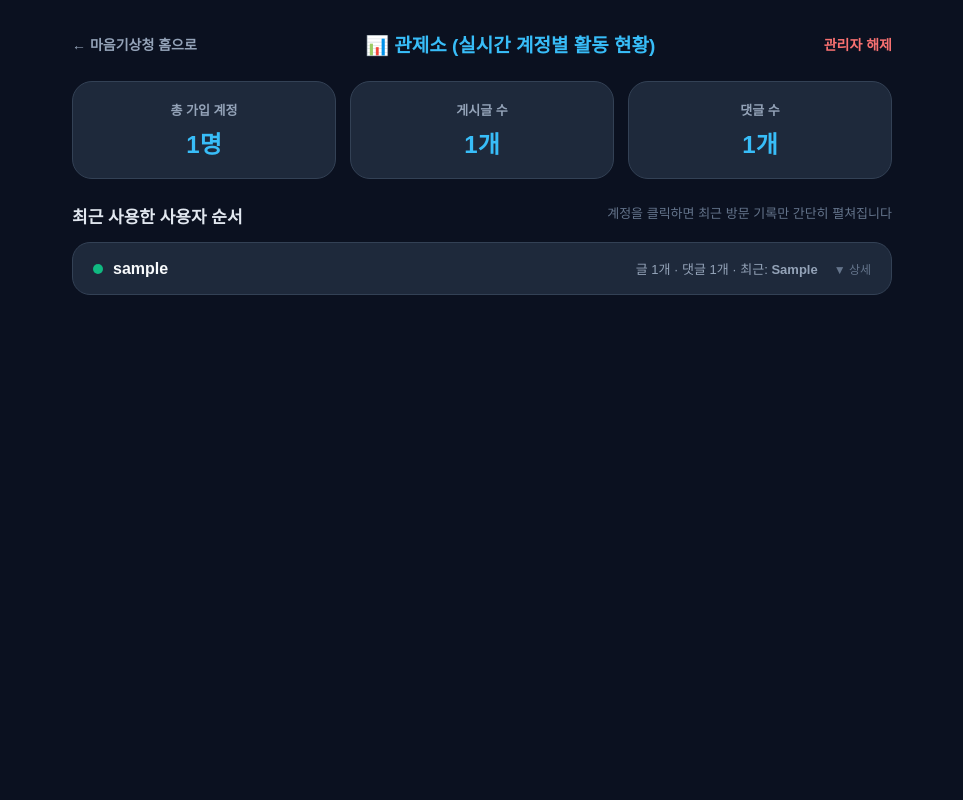
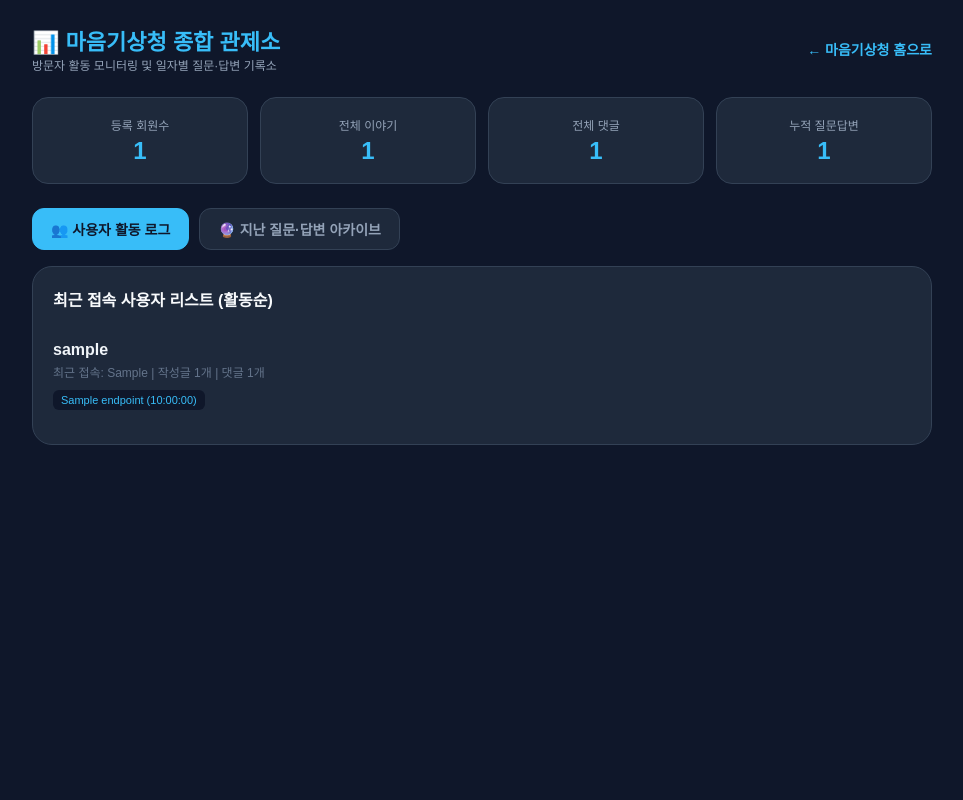
Before and after one commit to louie1191/maum-forecast, a Python web app: template templates/admin_logs.html in a window 1280 px wide. Shown: the whole page, without its empty margins (158-1121 px from the left). Run offline with Jinja, Linux system fonts and the light colour scheme; the template is opened without the code that fills it: most values are stand-ins (such as "Sample title", 1, 10 or a date in 2020); some web fonts are replaced.

Commit message:
Add files via upload

```diff
--- a/templates/admin_logs.html
+++ b/templates/admin_logs.html
@@ -3,116 +3,141 @@
 <head>
     <meta charset="UTF-8">
     <meta name="viewport" content="width=device-width, initial-scale=1.0">
-    <title>마음기상청 | 관리자 관제소</title>
+    <title>관리자 관제 센터</title>
     <link href="https://cdn.jsdelivr.net/gh/orioncactus/pretendard/dist/web/static/pretendard.css" rel="stylesheet">
     <style>
         * { box-sizing: border-box; margin: 0; padding: 0; font-family: 'Pretendard', sans-serif; }
-        body { background: #0b1120; color: #f8fafc; min-height: 100vh; padding: 30px 20px; display: flex; justify-content: center; }
-        .container { max-width: 820px; width: 100%; }
-        .top-nav { display: flex; justify-content: space-between; align-items: center; margin-bottom: 24px; }
-        .top-nav a { color: #94a3b8; text-decoration: none; font-size: 14px; font-weight: 700; }
+        body { background: #0f172a; color: #f8fafc; min-height: 100vh; padding: 24px 16px; display: flex; justify-content: center; }
+        .container { max-width: 900px; width: 100%; }
+        .top-bar { display: flex; justify-content: space-between; align-items: center; margin-bottom: 24px; }
+        .back-link { color: #38bdf8; text-decoration: none; font-weight: 700; font-size: 14px; }
 
-        .stat-grid { display: grid; grid-template-columns: repeat(3, 1fr); gap: 14px; margin-bottom: 24px; }
-        .stat-card { background: #1e293b; padding: 18px; border-radius: 20px; border: 1px solid #334155; text-align: center; }
-        .stat-card h4 { font-size: 13px; color: #94a3b8; margin-bottom: 6px; }
-        .stat-card p { font-size: 24px; font-weight: 800; color: #38bdf8; }
+        .stat-grid { display: grid; grid-template-columns: repeat(4, 1fr); gap: 12px; margin-bottom: 24px; }
+        .stat-box { background: #1e293b; padding: 18px; border-radius: 16px; border: 1px solid #334155; text-align: center; }
+        .stat-num { font-size: 24px; font-weight: 800; color: #38bdf8; margin-top: 4px; }
+        .stat-label { font-size: 12px; color: #94a3b8; }
 
-        .section-title { font-size: 17px; font-weight: 800; color: #e2e8f0; margin-bottom: 14px; display: flex; justify-content: space-between; }
-        .section-desc { font-size: 13px; color: #64748b; font-weight: 400; }
+        .tabs { display: flex; gap: 10px; margin-bottom: 16px; }
+        .tab-btn {
+            background: #1e293b; color: #94a3b8; border: 1px solid #334155; padding: 10px 18px;
+            border-radius: 12px; cursor: pointer; font-size: 14px; font-weight: 700; transition: all 0.2s;
+        }
+        .tab-btn.active { background: #38bdf8; color: #0f172a; border-color: #38bdf8; }
 
-        .user-list { display: flex; flex-direction: column; gap: 12px; }
-        .user-card {
-            background: #1e293b; border: 1px solid #334155; border-radius: 18px; overflow: hidden; transition: border-color 0.2s;
-        }
-        .user-header {
-            padding: 16px 20px; display: flex; justify-content: space-between; align-items: center; cursor: pointer; user-select: none;
-        }
-        .user-header:hover { background: #243247; }
-        .u-info { display: flex; align-items: center; gap: 10px; }
-        .u-status { width: 10px; height: 10px; border-radius: 50%; background: #10b981; }
-        .u-name { font-size: 16px; font-weight: 800; color: #f8fafc; }
-        .u-meta { font-size: 13px; color: #94a3b8; }
-        .u-arrow { color: #64748b; font-size: 12px; }
+        .tab-content { display: none; }
+        .tab-content.active { display: block; }
 
-        .user-detail {
-            display: none; padding: 16px 20px; background: #0f172a; border-top: 1px solid #334155;
-        }
-        .timeline { list-style: none; }
-        .timeline li {
-            font-size: 13px; padding: 6px 0; color: #cbd5e1; display: flex; justify-content: space-between; border-bottom: 1px dashed #1e293b;
-        }
-        .timeline li:last-child { border-bottom: none; }
-        .time-tag { color: #38bdf8; font-family: monospace; }
-        .path-badge { background: #334155; color: #93c5fd; padding: 2px 8px; border-radius: 6px; font-size: 12px; }
+        .card { background: #1e293b; border: 1px solid #334155; border-radius: 20px; padding: 20px; margin-bottom: 16px; }
+
+        /* 사용자 목록 */
+        .user-item { border-bottom: 1px solid #334155; padding: 16px 0; }
+        .user-item:last-child { border-bottom: none; }
+        .user-head { display: flex; justify-content: space-between; align-items: center; }
+        .user-name { font-size: 16px; font-weight: 700; color: #f1f5f9; }
+        .user-meta { font-size: 12px; color: #64748b; margin-top: 4px; }
+        .log-chip { background: #0f172a; padding: 4px 8px; border-radius: 6px; font-size: 11px; color: #38bdf8; margin-right: 4px; }
+
+        /* 아카이브 목록 */
+        .date-badge { display: inline-block; background: #0284c7; color: white; padding: 4px 10px; border-radius: 8px; font-size: 12px; font-weight: 700; margin-bottom: 8px; }
+        .archive-q { font-size: 16px; font-weight: 800; color: #fde047; margin-bottom: 14px; line-height: 1.4; }
+        .archive-ans { background: #0f172a; border-radius: 12px; padding: 12px 14px; margin-bottom: 8px; font-size: 13px; border-left: 3px solid #38bdf8; }
+        .ans-author-line { font-size: 12px; color: #94a3b8; font-weight: 600; margin-bottom: 4px; display: flex; justify-content: space-between; }
+        .ans-text-line { color: #e2e8f0; line-height: 1.5; white-space: pre-wrap; }
     </style>
 </head>
 <body>
     <div class="container">
-        <div class="top-nav">
-            <a href="/">← 마음기상청 홈으로</a>
-            <h2 style="font-size:19px; color:#38bdf8;">📊 관제소 (실시간 계정별 활동 현황)</h2>
-            <a href="/admin_logout" style="color:#f87171;">관리자 해제</a>
+        <div class="top-bar">
+            <div>
+                <h1 style="font-size:22px; font-weight:800; color:#38bdf8;">📊 마음기상청 종합 관제소</h1>
+                <p style="font-size:12px; color:#94a3b8;">방문자 활동 모니터링 및 일자별 질문·답변 기록소</p>
+            </div>
+            <a href="/" class="back-link">← 마음기상청 홈으로</a>
         </div>
 
         <div class="stat-grid">
-            <div class="stat-card"><h4>총 가입 계정</h4><p>{{ total_users }}명</p></div>
-            <div class="stat-card"><h4>게시글 수</h4><p>{{ total_posts }}개</p></div>
-            <div class="stat-card"><h4>댓글 수</h4><p>{{ total_comments }}개</p></div>
+            <div class="stat-box">
+                <div class="stat-label">등록 회원수</div>
+                <div class="stat-num">{{ total_users }}</div>
+            </div>
+            <div class="stat-box">
+                <div class="stat-label">전체 이야기</div>
+                <div class="stat-num">{{ total_posts }}</div>
+            </div>
+            <div class="stat-box">
+                <div class="stat-label">전체 댓글</div>
+                <div class="stat-num">{{ total_comments }}</div>
+            </div>
+            <div class="stat-box">
+                <div class="stat-label">누적 질문답변</div>
+                <div class="stat-num">{{ total_daily }}</div>
+            </div>
         </div>
 
-        <div class="section-title">
-            <span>최근 사용한 사용자 순서</span>
-            <span class="section-desc">계정을 클릭하면 최근 방문 기록만 간단히 펼쳐집니다</span>
+        <div class="tabs">
+            <button class="tab-btn active" onclick="switchTab('tab-users', this)">👥 사용자 활동 로그</button>
+            <button class="tab-btn" onclick="switchTab('tab-archive', this)">🔮 지난 질문·답변 아카이브</button>
         </div>
 
-        <div class="user-list">
-            {% for u in users %}
-            <div class="user-card">
-                <div class="user-header" onclick="toggleDetail('user-{{ u.user_token[:8] }}')">
-                    <div class="u-info">
-                        <div class="u-status"></div>
-                        <span class="u-name">{{ u.nickname }}</span>
-                        {% if u.is_admin %}<span style="color:#ef4444; font-size:12px; font-weight:800;">👑 관리자</span>{% endif %}
+        <!-- 탭 1: 사용자 활동 로그 -->
+        <div id="tab-users" class="tab-content active">
+            <div class="card">
+                <h3 style="font-size: 16px; margin-bottom: 14px; color:#f8fafc;">최근 접속 사용자 리스트 (활동순)</h3>
+                {% for u in users %}
+                <div class="user-item">
+                    <div class="user-head">
+                        <div>
+                            <span class="user-name">{{ u.nickname }}</span>
+                            {% if u.is_admin %}<span style="font-size:11px; background:#ef4444; color:white; padding:2px 6px; border-radius:6px; margin-left:6px;">관리자</span>{% endif %}
+                            <div class="user-meta">최근 접속: {{ u.last_active }} | 작성글 {{ u.post_count }}개 | 댓글 {{ u.comment_count }}개</div>
+                        </div>
                     </div>
-                    <div style="display:flex; align-items:center; gap:16px;">
-                        <span class="u-meta">글 {{ u.post_count }}개 · 댓글 {{ u.comment_count }}개 · 최근: <b>{{ u.last_active }}</b></span>
-                        <span class="u-arrow">▼ 상세</span>
+                    <div style="margin-top: 10px;">
+                        {% for l in user_logs[u.user_token] %}
+                        <span class="log-chip">{{ l.endpoint }} ({{ l.visited_at[11:19] }})</span>
+                        {% else %}
+                        <span style="font-size:11px; color:#64748b;">방문 로그 없음</span>
+                        {% endfor %}
                     </div>
                 </div>
+                {% endfor %}
+            </div>
+        </div>
 
-                <div class="user-detail" id="user-{{ u.user_token[:8] }}">
-                    <p style="font-size:12px; color:#64748b; margin-bottom:10px;">최근 방문 타임라인 (최근 5건):</p>
-                    <ul class="timeline">
-                        {% for log in user_logs[u.user_token] %}
-                        <li>
-                            <span>
-                                <span class="path-badge">
-                                    {% if log.endpoint == '/' %}메인 홈
-                                    {% elif log.endpoint == '/board/1' %}1관 (고민)
-                                    {% elif log.endpoint == '/board/2' %}2관 (해결)
-                                    {% elif log.endpoint == '/daily' %}오늘의 질문
-                                    {% elif log.endpoint == '/inbox' %}내 쪽지함
-                                    {% else %}{{ log.endpoint }}
-                                    {% endif %}
-                                </span>
-                                방문
-                            </span>
-                            <span class="time-tag">{{ log.visited_at }} (IP: {{ log.ip_address }})</span>
-                        </li>
-                        {% else %}
-                        <li style="color:#64748b;">방문 로그가 없습니다.</li>
-                        {% endfor %}
-                    </ul>
+        <!-- 탭 2: 질문 답변 아카이브 -->
+        <div id="tab-archive" class="tab-content">
+            {% for date_key, data in archive_by_date.items() %}
+            <div class="card">
+                <span class="date-badge">📅 {{ date_key }}</span>
+                <div class="archive-q">Q. {{ data.question }}</div>
+
+                <div style="font-size:13px; color:#94a3b8; margin-bottom:10px;">기록된 답변 ({{ data.answers|length }}개)</div>
+                {% for ans in data.answers %}
+                <div class="archive-ans">
+                    <div class="ans-author-line">
+                        <span>👤 <b>{{ ans.author_name }}</b> ({{ ans.created_at }})</span>
+                        <span style="color:#f43f5e;">❤️ {{ ans.likes }}</span>
+                    </div>
+                    <div class="ans-text-line">{{ ans.content }}</div>
                 </div>
+                {% else %}
+                <p style="font-size:13px; color:#64748b;">작성된 답변이 없습니다.</p>
+                {% endfor %}
+            </div>
+            {% else %}
+            <div class="card" style="text-align:center; padding:30px; color:#64748b;">
+                아직 누적된 질문 답변 데이터가 없습니다.
             </div>
             {% endfor %}
         </div>
     </div>
 
     <script>
-        function toggleDetail(id) {
-            const el = document.getElementById(id);
-            el.style.display = (el.style.display === 'block') ? 'none' : 'block';
+        function switchTab(tabId, btn) {
+            document.querySelectorAll('.tab-content').forEach(el => el.classList.remove('active'));
+            document.querySelectorAll('.tab-btn').forEach(el => el.classList.remove('active'));
+            document.getElementById(tabId).classList.add('active');
+            btn.classList.add('active');
         }
     </script>
 </body>
```
